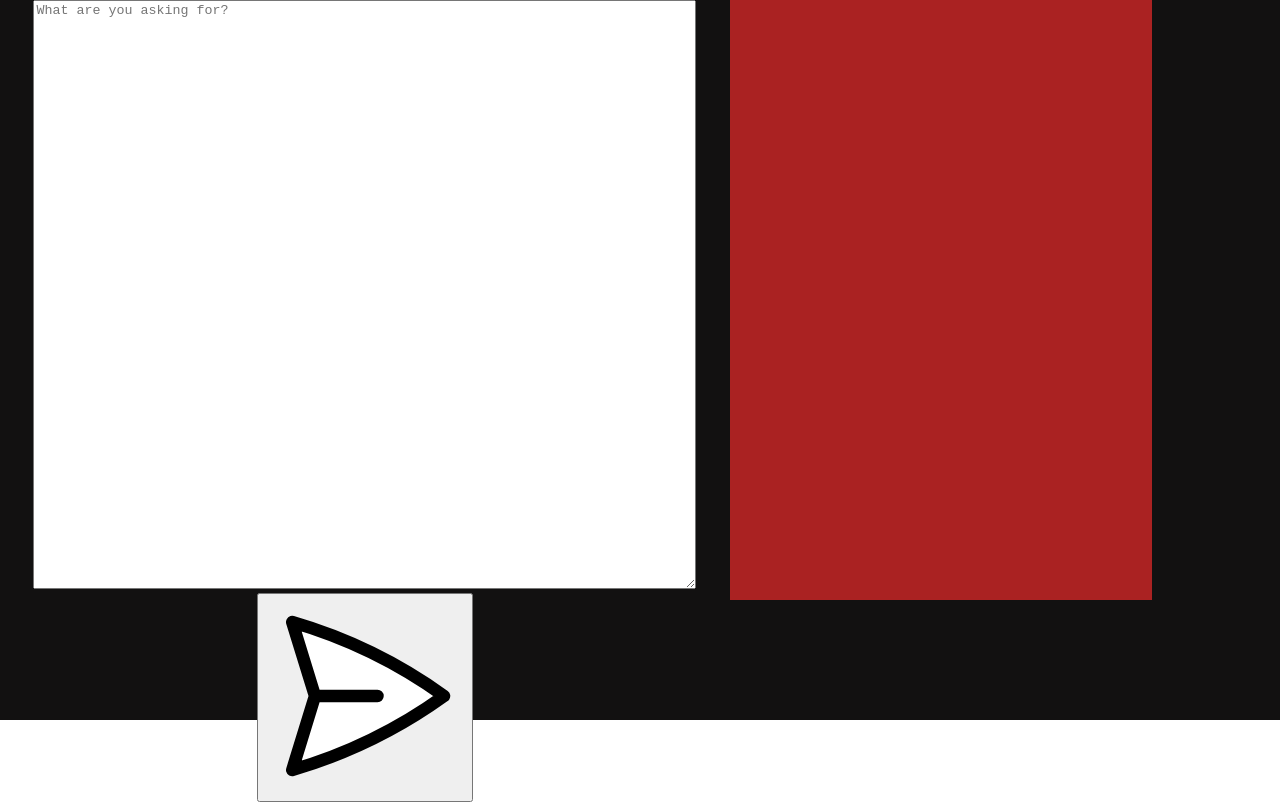
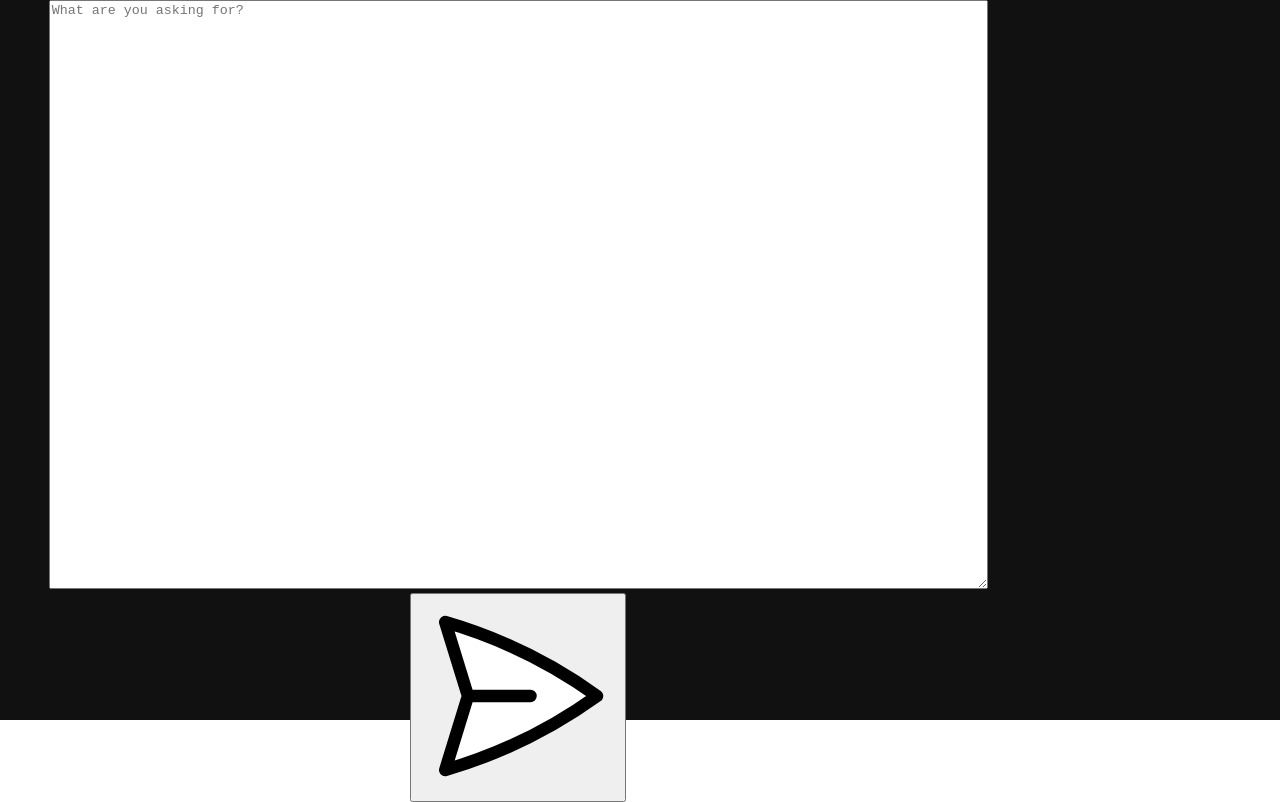
Before and after one commit to NathanHolt/ai-app, a React (Create React App) app in the folder client/: page /text in a window 1280 px wide. Built offline with nearby package versions, Linux system fonts and the light colour scheme.

Commit message:
added id gen function

```diff
--- a/client/src/App.css
+++ b/client/src/App.css
@@ -24,12 +24,6 @@ img {
   height: 200px;
 }
 
-#test {
-  height: 600px;
-  width: 600px;
-  background-color: rgb(170, 34, 34);
-}
-
 .loader {
   position: relative;
   width: 300px;
@@ -54,7 +48,7 @@ img {
 
 .loader-mask {
   position: absolute;
-  width: 80%;
+  width: 100%;
   height: 100%;
   background-color: rgb(18, 17, 17);
   animation: load 3s infinite steps(1);
--- a/client/src/pages/TextPage.jsx
+++ b/client/src/pages/TextPage.jsx
@@ -2,6 +2,23 @@ import { useState } from "react";
 import bot from '../assets/bot.svg'
 import user from '../assets/user.svg'
 import send from '../assets/send.svg'
+
+const testText = `Boxes
+I’ve been accused of out of the box thinking
+But I know that is not the case
+I just exist in a different box from you
+And inside I’m running out of space
+
+Upon exploration my box seems to be a circle
+As I explore my thoughts run round
+Inevitably they run into the same obstacles
+That always causes them to run aground
+
+My box is unusual, and that is a gift
+But I still can’t help wishing for more
+For differing from others will always be fun
+But differing the same way is a bore
+`
 
 const TextPage = () => {
     const [innerText, setInnerText] = useState('')
@@ -26,18 +43,23 @@ const TextPage = () => {
       }, 40);
     }
 
+    const generateUniqueID = () => {
+      const timeStamp = Date.now()
+      const randomNumber = Math.random()
+      const hexString = randomNumber.toString(16)
+
+      return `id-${timeStamp}-${hexString}`
+    }
+
     return (
         <div className="chat">
             <form>
                 <textarea name="prompt" rows="1" cols="1" placeholder="What are you asking for?" />
-                <button  onClick={(e) => typeText(e, "test for scale")}>
+                {innerText}
+                <button  onClick={(e) => typeText(e, testText)}>
                     <img src={send} alt='Send'></img>
                 </button>
             </form>
-
-            <div id="test">
-            {innerText}
-            </div>
         </div>
     )
 }
```
